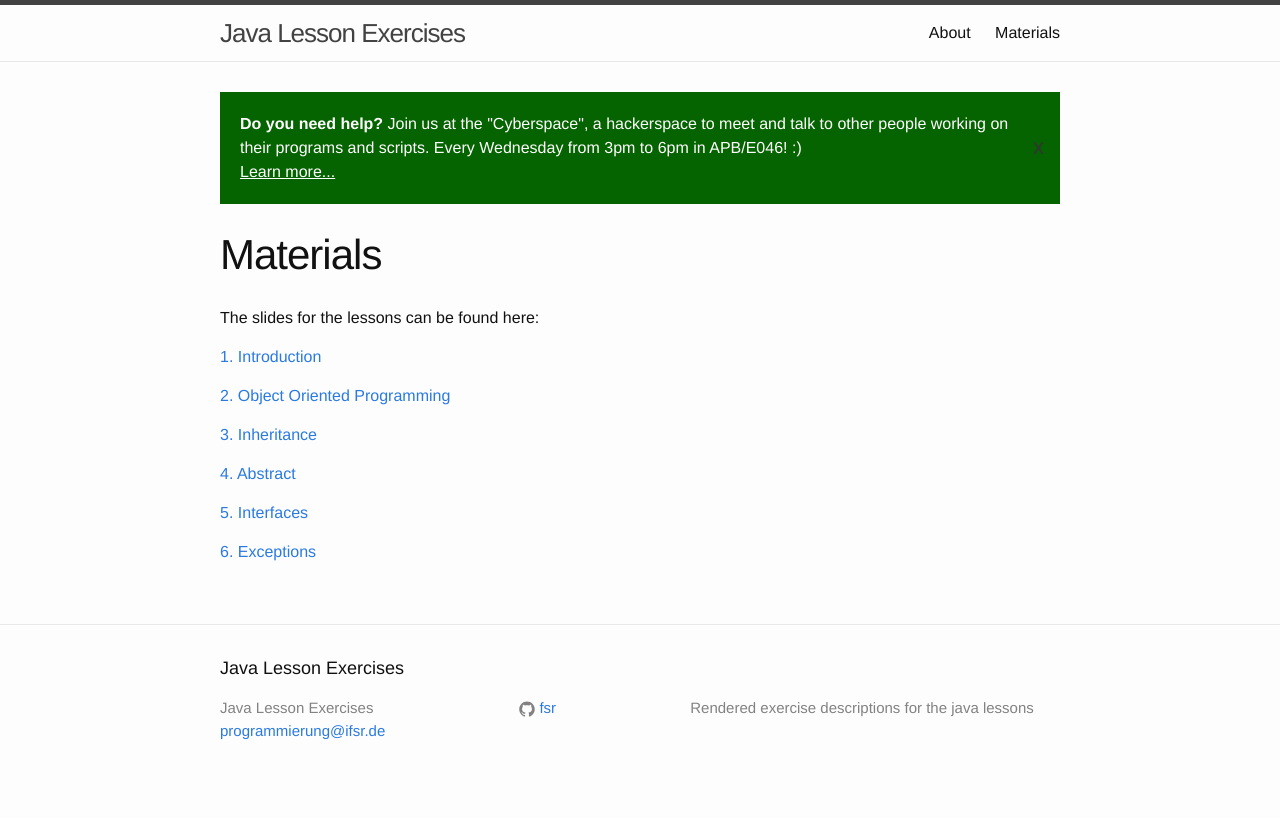
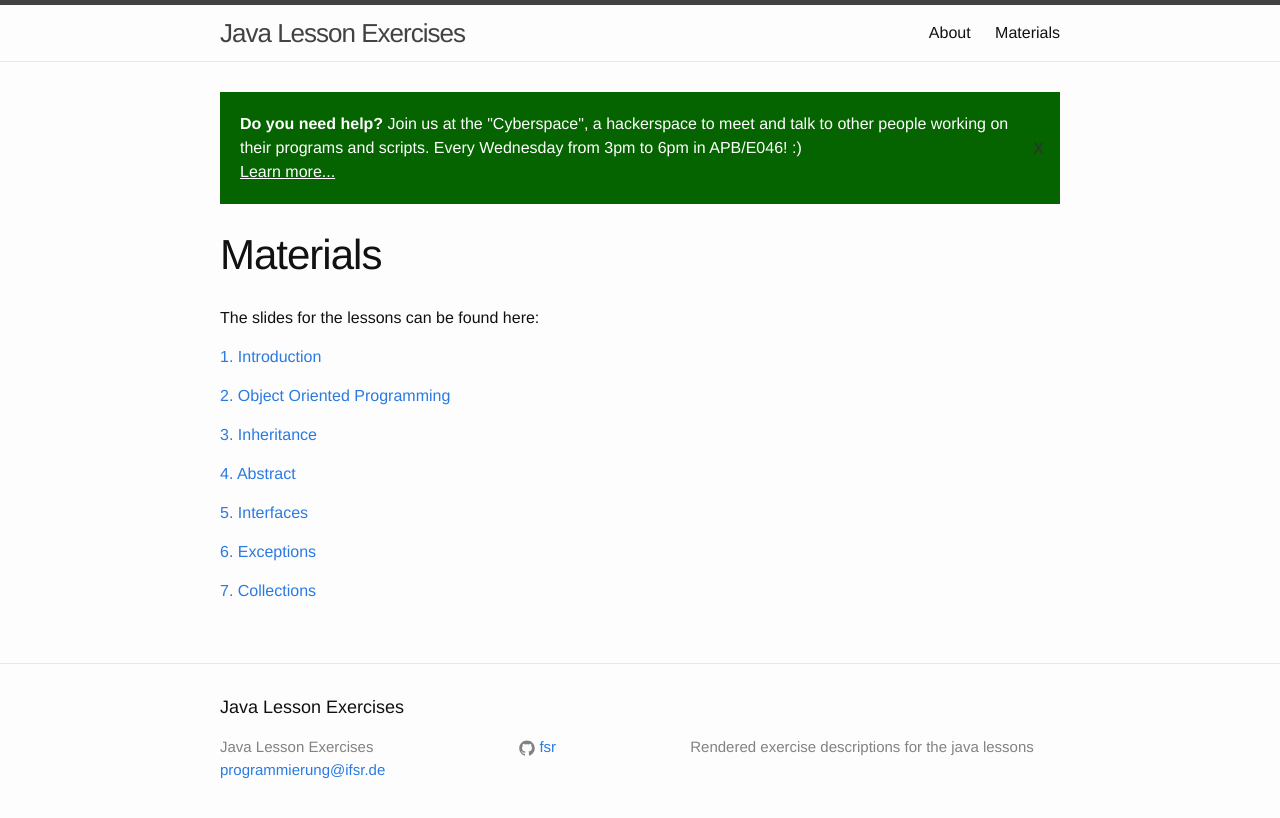
Before and after one commit to fsr/java-lessons, a Jekyll site: the page built from materials.md, in a window 1280 px wide. Shown: the top 818 px of the page. Built offline with Jekyll 4.4.1, drawn with Linux system fonts in a browser that asks for light colours.

Commit message:
[FEATURE] added slide for lesson 07

```diff
--- a/_data/materials.yml
+++ b/_data/materials.yml
@@ -29,3 +29,8 @@ slides:
     name: Exceptions
     url: https://ifsr.de/kurs-materialien/java/06-exceptions.pdf
     published: True
+  -
+    number: 7
+    name: Collections
+    url: https://ifsr.de/kurs-materialien/java/07-collections.pdf
+    published: True
```
